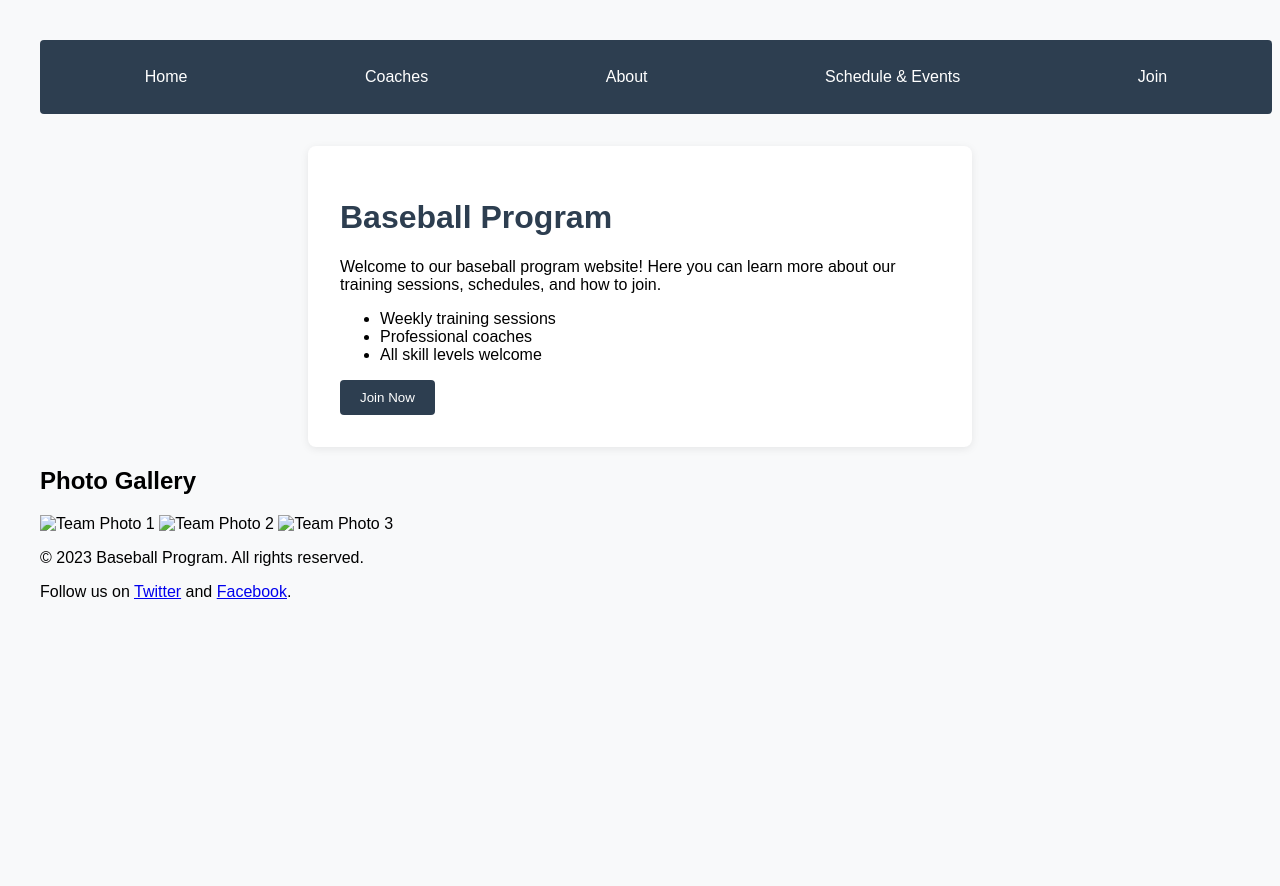
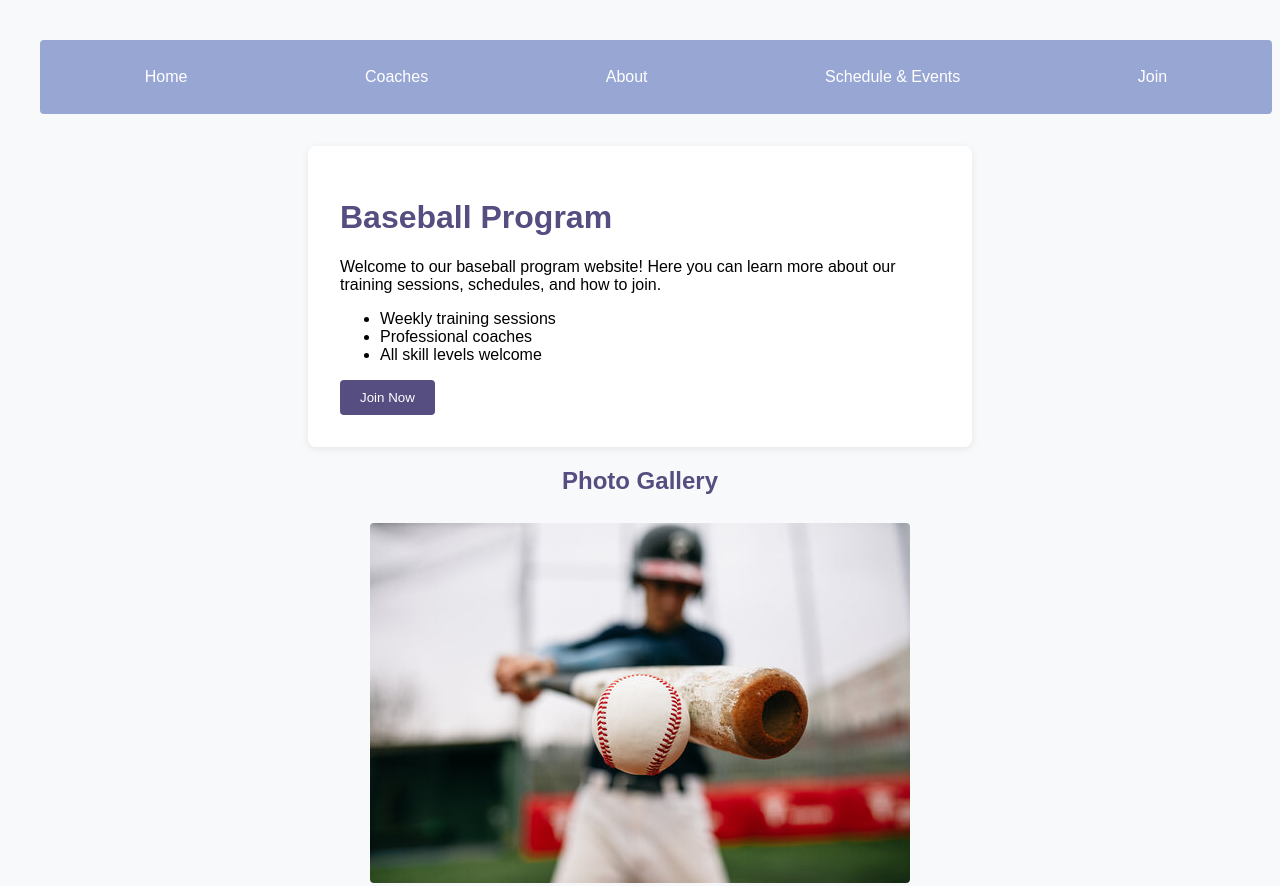
Before and after one commit to vlsaatzer/baseball-program-website, a plain HTML site: page index.html in a window 1280 px wide. Shown: the top 886 px of the page. Before the commit the page ends 800 px from the top, so only its background shows below. Drawn offline with Linux system fonts and the light colour scheme.

Commit message:
worked on photo gallery and color palette

```diff
--- a/index.html
+++ b/index.html
@@ -31,9 +31,9 @@
     <!--photo gallery-->
     <div class="photo-gallery">
         <h2>Photo Gallery</h2>
-        <img src="photo1.jpg" alt="Team Photo 1">
-        <img src="photo2.jpg" alt="Team Photo 2">
-        <img src="photo3.jpg" alt="Team Photo 3">
+        <img src="images/baseball1.jpg" alt="Team Photo 1">
+        <img src="images/baseball2.jpg" alt="Team Photo 2">
+        <img src="images/baseball3.jpg" alt="Team Photo 3">
     </div>
     <!--footer-->
     <footer class="footer">
--- a/style.css
+++ b/style.css
@@ -1,3 +1,8 @@
+:root {
+    --main: #98a6d4;
+    --secondary: #564d80;
+}
+
 body {
     font-family: Arial, sans-serif;
     margin: 40px;
@@ -14,11 +19,11 @@ body {
 }
 
 h1 {
-    color: #2d3e50;
+    color: var(--secondary);
 }
 
 button {
-    background: #2d3e50;
+    background: var(--secondary);
     color: #fff;
     border: none;
     padding: 10px 20px;
@@ -27,11 +32,11 @@ button {
 }
 
 button:hover {
-    background: #1a2533;
+    background: var(--main);
 }
 
 .navbar {
-    background: #2d3e50;
+    background: var(--main);
     color: #fff;
     width: 100%;
     padding: 12px 16px;
@@ -58,3 +63,29 @@ button:hover {
 .navbar a:hover {
     text-decoration: underline; /* adds underline on hover */
 }
+
+.photo-gallery {
+    text-align: center;
+    align-items: center;
+    justify-content: center;
+}
+
+.photo-gallery h2 {
+    color: var(--secondary);
+}
+
+.photo-gallery img {
+    max-width: 100%;
+    height: auto;
+    border-radius: 4px;
+    margin: 8px;
+}
+
+footer {
+    text-align: center;
+    padding: 12px 0;
+    background: var(--main);
+    color: black;
+    border-top: 1px solid black;
+    border-radius: 4px;
+}
```
Also changed, not shown: images/baseball1.jpg (added), images/baseball2.jpg (added), images/baseball3.webp (added).
